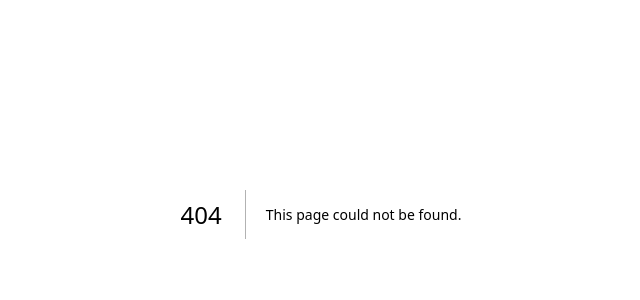
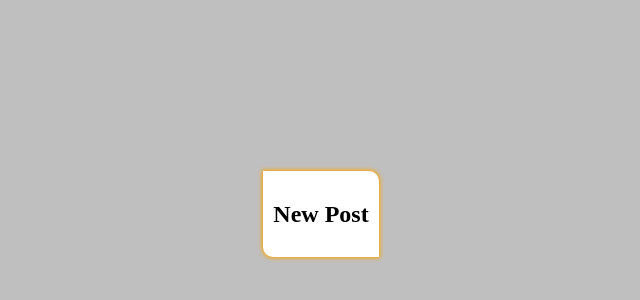
Before and after one commit to Patricus/coffee-posts, a Next.js app in the folder frontend/: page /components/Post/NewPost in a window 1280 px wide. Before the commit this address had no page. Shown: the part 186-486 px from the top of the page, without its empty margins (319-959 px from the left). Built offline with nearby package versions, Linux system fonts and the light colour scheme.

Commit message:
Modal init

```diff
--- /dev/null
+++ b/frontend/pages/components/Post/NewPost.tsx
@@ -0,0 +1,14 @@
+import React from "react";
+import styles from "../../../styles/NewPost.module.css";
+
+function NewPost({ setModal }: { setModal: React.Dispatch<React.SetStateAction<boolean>> }) {
+    return (
+        <section className={styles.modalBackground} onClick={() => setModal(false)}>
+            <div className={styles.modal}>
+                <h2 className={styles.title}>New Post</h2>
+            </div>
+        </section>
+    );
+}
+
+export default NewPost;
--- a/frontend/styles/Coffees.module.css
+++ b/frontend/styles/Coffees.module.css
@@ -19,8 +19,10 @@
     border-top-right-radius: 10px;
     box-shadow: 1px -1px 1px orange;
     margin: 5px;
+    cursor: pointer;
 }
 
 .newButton:hover {
     box-shadow: -1px 1px 1px orange;
+    position: relative;
 }
--- /dev/null
+++ b/frontend/styles/NewCoffee.module.css
@@ -0,0 +1,11 @@
+.modal {
+    position: absolute;
+    padding: 10px;
+    border-top-right-radius: 10px;
+    border-bottom-left-radius: 10px;
+    box-shadow: 0 0 4px 1px orange;
+    background-color: white;
+    z-index: 1;
+}
+.tital {
+}
--- /dev/null
+++ b/frontend/styles/NewPost.module.css
@@ -0,0 +1,18 @@
+.modalBackground {
+    position: fixed;
+    inset: 0;
+    display: flex;
+    flex-direction: column;
+    justify-content: center;
+    align-items: center;
+    background-color: rgba(128, 128, 128, 0.5);
+    z-index: 2;
+}
+.modal {
+    padding: 10px;
+    border-top-right-radius: 10px;
+    border-bottom-left-radius: 10px;
+    box-shadow: 0 0 4px 1px orange;
+    background-color: white;
+    z-index: 3;
+}
--- a/frontend/styles/Posts.module.css
+++ b/frontend/styles/Posts.module.css
@@ -24,6 +24,7 @@
     border-bottom-left-radius: 10px;
     border-top-right-radius: 10px;
     box-shadow: 1px -1px 1px orange;
+    cursor: pointer;
 }
 
 .newButton:hover {
@@ -34,4 +35,5 @@
     margin-right: 0;
     margin-left: auto;
     border-radius: 5px;
+    cursor: pointer;
 }
```
Also changed, not shown: frontend/pages/components/Coffee/CoffeeTitle.tsx (+16 -1 lines), frontend/pages/components/Coffee/NewCoffee.tsx (added, +12 -0 lines), frontend/pages/components/Post/PostTitle.tsx (+7 -1 lines).
